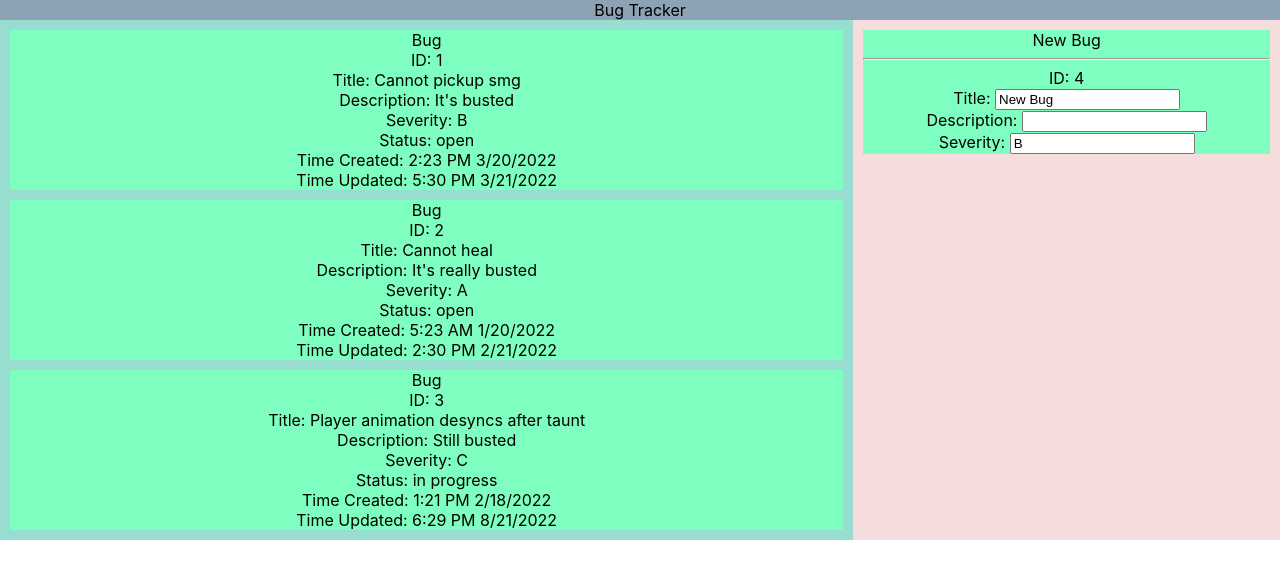
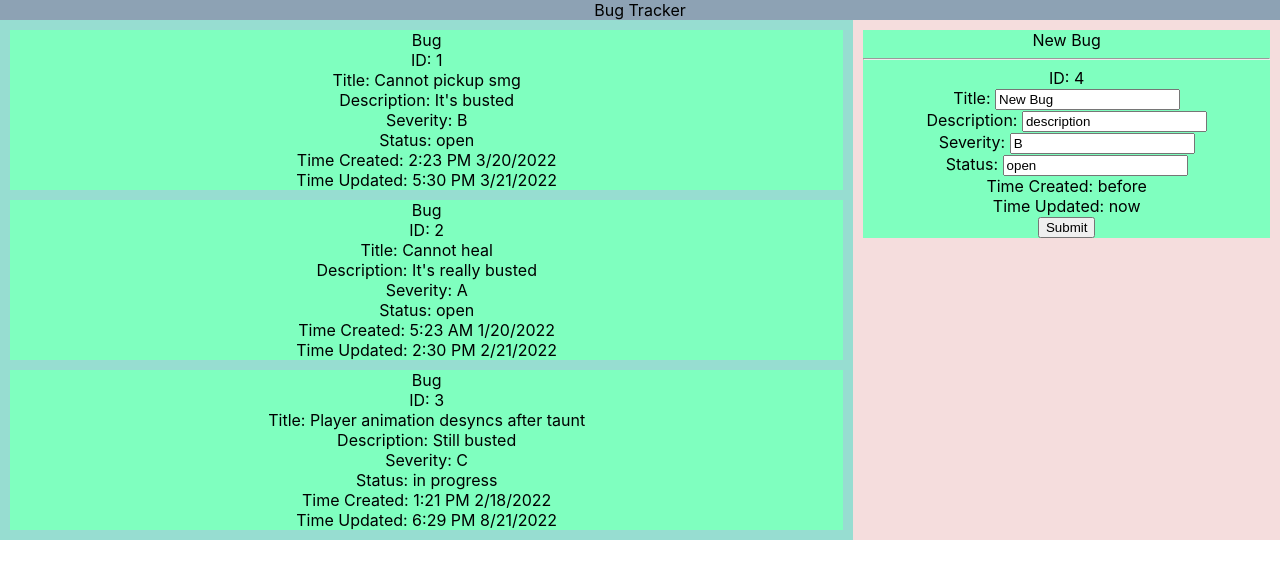
Before and after one commit to ReflextionsDev/react-project, a React (Create React App) app: page / in a window 1280 px wide. Shown: the top 578 px of the page. Built offline with nearby package versions, Linux system fonts and the light colour scheme.

Commit message:
submit bugs

```diff
--- a/src/App.js
+++ b/src/App.js
@@ -40,18 +40,37 @@ export class App extends Component {
       currentBug: {
         id: 4,
         title: "New Bug",
-        desc: "",
+        desc: "description",
         severity: "B",
-        status: "",
-        time_created: "",
-        time_updated: "",
+        status: "open",
+        time_created: "before",
+        time_updated: "now",
       }
     }
   }
 
-  addBug = (e) => {
-    console.log("yee")
-    console.log(e)
+  updateCurrentBug = (e) => {
+    const newData = { ...this.state }
+    newData.currentBug[e.target.name] = e.target.value
+    this.setState({ newData })
+  }
+
+  submitNewBug = (e) => {
+    console.log('submit new bug')
+
+    const newData = { ...this.state }
+    const newBug = {
+      id: this.state.currentBug.id,
+      title: this.state.currentBug.title,
+      desc: this.state.currentBug.desc,
+      severity: this.state.currentBug.severity,
+      status: this.state.currentBug.status,
+      time_created: this.state.currentBug.time_created,
+      time_updated: this.state.currentBug.time_updated,
+    }
+
+    newData.bugs.push(newBug)
+    this.setState({ newData })
   }
 
   render() {
@@ -88,11 +107,10 @@ export class App extends Component {
               status={this.state.currentBug.status}
               time_created={this.state.currentBug.time_created}
               time_updated={this.state.currentBug.time_updated}
-
-                  addBug={this.addBug}
+              update={this.updateCurrentBug}
+              submit={this.submitNewBug}
             />
           </div>
-
         </main>
       </div>
 
--- a/src/BugEditor.js
+++ b/src/BugEditor.js
@@ -13,12 +13,12 @@ export class BugEditor extends Component {
         super(props)
         this.state = {
             // id: this.props.id,
-            title: this.props.title,
-            desc: this.props.desc,
-            severity: this.props.severity,
-            status: this.props.status,
-            time_created: this.props.time_created,
-            time_updated: this.props.time_updated,
+            // title: this.props.title,
+            // desc: this.props.desc,
+            // severity: this.props.severity,
+            // status: this.props.status,
+            // time_created: this.props.time_created,
+            // time_updated: this.props.time_updated,
             // selectedOption: {
             //     label: this.props.severity,
             //     value: this.props.severity
@@ -26,17 +26,13 @@ export class BugEditor extends Component {
         }
     }
 
-    handleChange = (selectedOption) => {
-        this.setState({ selectedOption }, () =>
-            console.log(`Option selected:`, this.state.selectedOption)
-        );
-    };
+    // handleChange = (selectedOption) => {
+    //     this.setState({ selectedOption }, () =>
+    //         console.log(`Option selected:`, this.state.selectedOption)
+    //     );
+    // };
 
-    updateText = (e) => {
-        this.setState({
-            [e.target.name]: e.target.value
-        })
-    }
+
 
     render() {
         return (
@@ -50,8 +46,8 @@ export class BugEditor extends Component {
                     <label>Title: </label>
                     <input
                         name="title"
-                        value={this.state.title}
-                        onChange={this.updateText}
+                        value={this.props.title}
+                        onChange={this.props.update}
                     ></input>
                 </div>
 
@@ -59,8 +55,8 @@ export class BugEditor extends Component {
                     <label>Description: </label>
                     <input
                         name="desc"
-                        value={this.state.desc}
-                        onChange={this.updateText}
+                        value={this.props.desc}
+                        onChange={this.props.update}
                     ></input>
                 </div>
 
@@ -68,9 +64,8 @@ export class BugEditor extends Component {
                     <label>Severity: </label>
                     <input
                         name="severity"
-                        value={this.state.severity}
-                        // onChange={this.updateText}
-
+                        value={this.props.severity}
+                        onChange={this.props.update}
                     ></input>
 
                     {/* <Select
@@ -83,13 +78,22 @@ export class BugEditor extends Component {
                 </div>
 
 
+                <div>
+                    <label>Status: </label>
+                    <input
+                        name="status"
+                        value={this.props.status}
+                        onChange={this.props.update}
+                    ></input>
+                </div>
 
+                <div>Time Created: {this.props.time_created}</div>
+                <div>Time Updated: {this.props.time_updated}</div>
 
-                {/* <div>Description: {this.props.desc}</div>
-                <div>Severity: {props.severity}</div>
-                <div>Status: {props.status}</div>
-                <div>Time Created: {props.time_created}</div>
-                <div>Time Updated: {props.time_updated}</div> */}
+                <button
+                    name="submit"
+                    onClick={this.props.submit}
+                    >Submit</button>
             </div>
         )
     }
```
Lines whose indentation alone changed are shown as unchanged.
